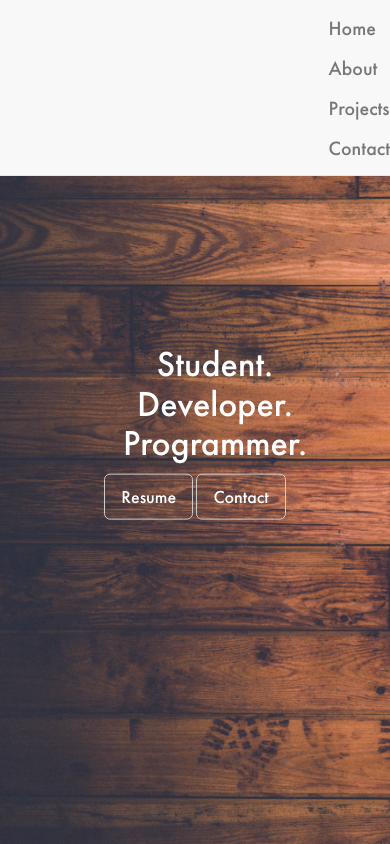
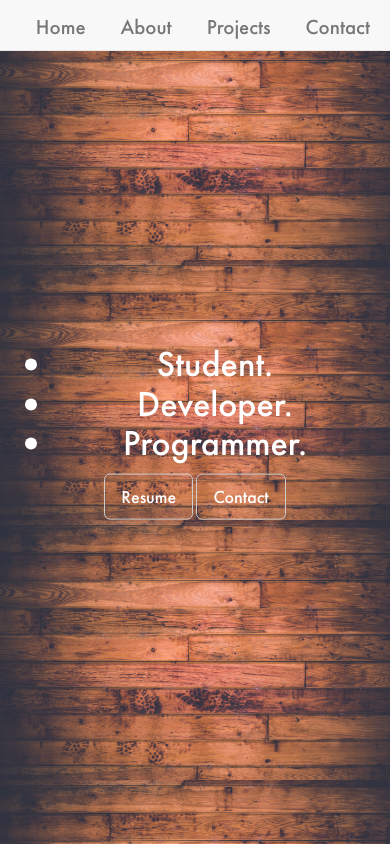
Before and after one commit to danielcanas/danielcanas.github.io, a PHP site: page / in a window 390 px wide. Run offline with PHP 8.4, Linux system fonts and the light colour scheme; some libraries are stand-ins or nearby versions.

Commit message:
mobile fixed
fixed the main nav on mobile and the contact section.

```diff
--- a/css/main.css
+++ b/css/main.css
@@ -5,23 +5,17 @@
 
   body{
     font-family: Futura PT !important;
-  }
-
-  .container{
-    width: 100%;
-    height: 100%;
-    position: fixed;
-    background-color: transparent !important;
     background-image: url(../background/wood-wall.jpg);
     background-size: cover;
     background-repeat: no-repeat
     -webkit-background-size: cover;
     -moz-background-size: cover;
     -o-background-size: cover;
+    padding-top: 65px;
   }
 
   .jumbotron{
-    width: 1000px;
+    width: 100%;
     background-color: transparent !important;
     color: white;
     position: absolute;
@@ -37,7 +31,15 @@
   }
 
   .nav{
-    font-size: 20px;
+    font-size: 1.5em;
+    white-space: nowrap;
+  }
+
+  .nav > li {
+    display: inline;
+  }
+  .nav > li > a{
+    display: inline;
   }
 
   form{
@@ -72,3 +74,16 @@
   label{
     font-size: 15px;
   }
+
+  .fifty{
+    height: 50px;
+  }
+
+  .vert{
+    margin-top: 12px;
+  }
+
+  .navbar-right {
+    float: right!important;
+    margin-right: -10px;
+}
--- a/index.html
+++ b/index.html
@@ -21,14 +21,16 @@
     <div class="container">
 
       <div class="row">
-        <div class="col-xs-12">
+        <div class="col-xs-12 col-md-12 col-sm-12">
             <nav class="navbar navbar-default navbar-fixed-top">
-                <ul class="nav navbar-nav pull-right">
+              <div class="container fifty">
+                <ul class="nav navbar-nav navbar-right vert">
                   <li><a href="index.html">Home</a></li>
                   <li><a href="about.html">About</a></li>
                   <li><a href="#">Projects</a></li>
                   <li><a href="contact.html">Contact</a></li>
                 </ul>
+              </div>
             </nav>
           </div>
       </div>
```
